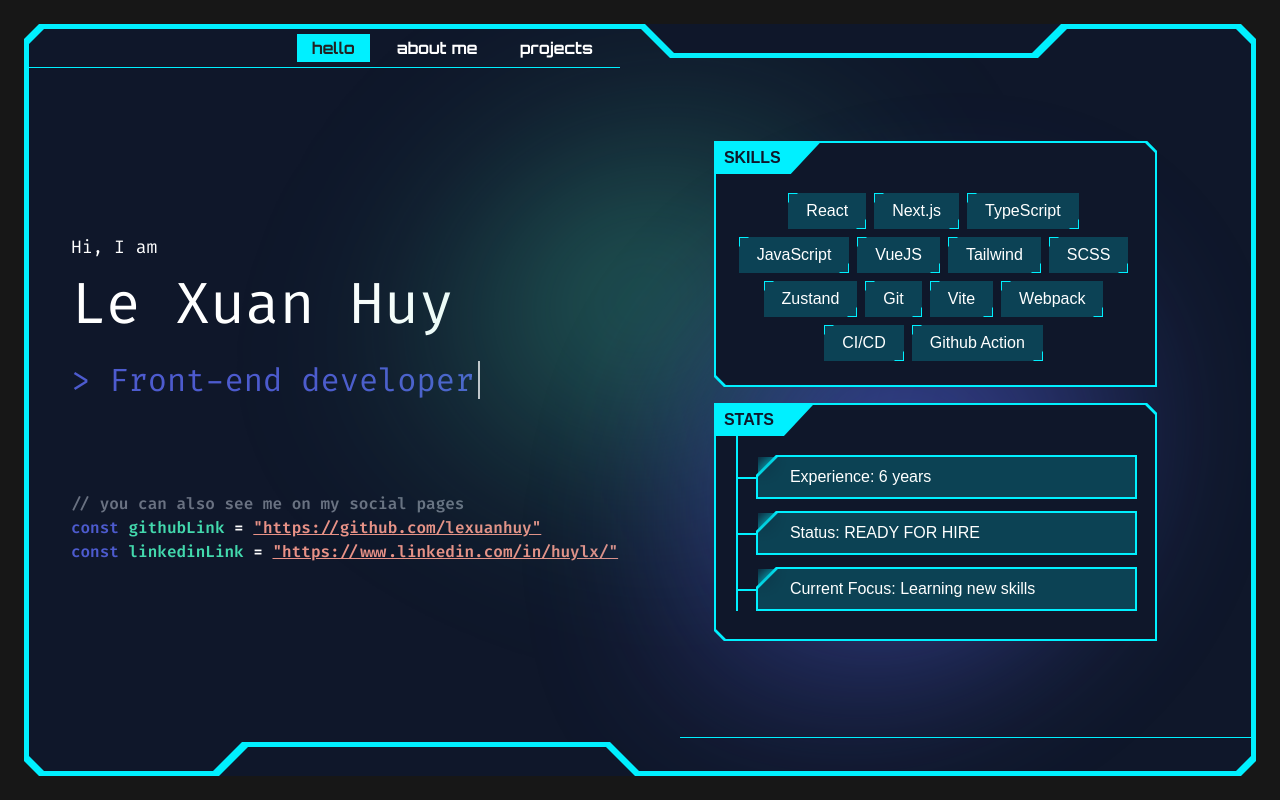
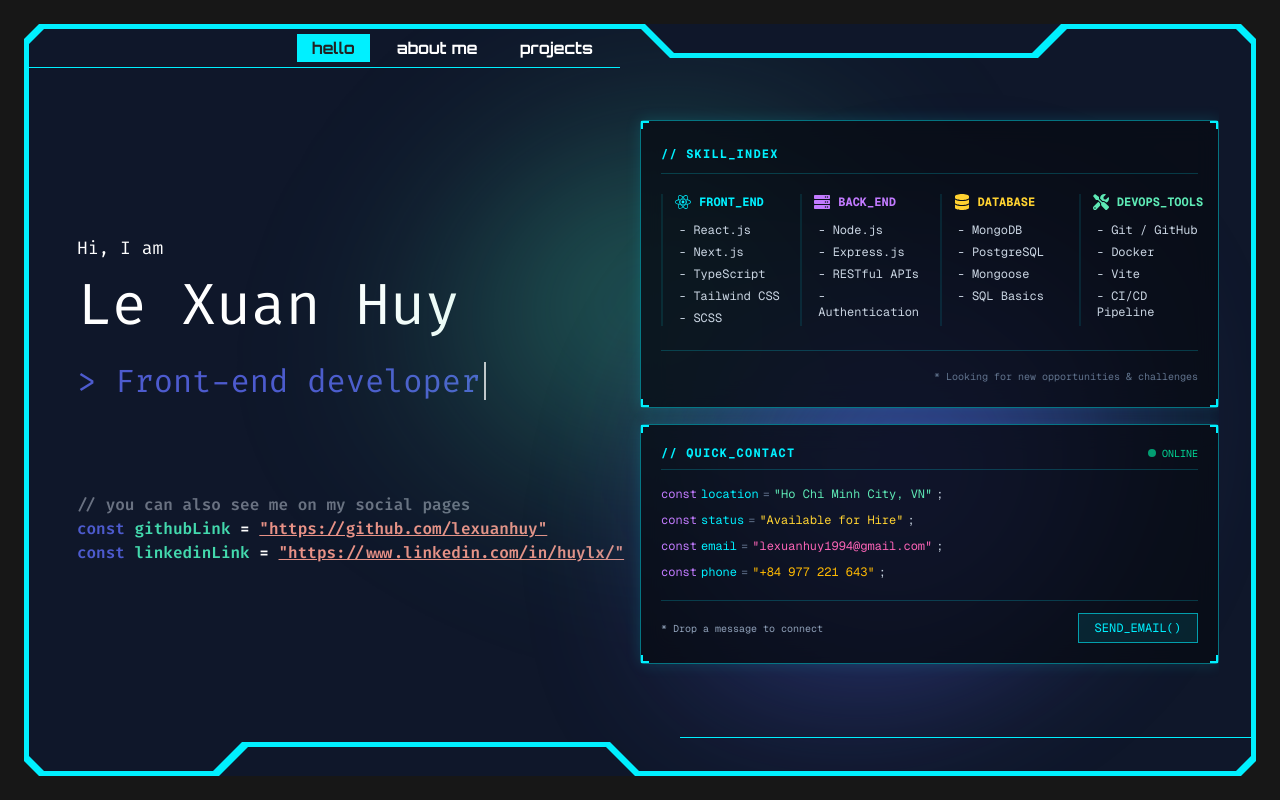
Before and after one commit to lexuanhuy/lexuanhuy.github.io, a Next.js app: page / in a window 1280 px wide. Built offline with nearby package versions, Linux system fonts and the light colour scheme.

Commit message:
Update home page skill and contact

```diff
--- a/app/layout.tsx
+++ b/app/layout.tsx
@@ -45,9 +45,9 @@ export default function RootLayout({
       className={`${geistSans.variable} ${geistMono.variable} ${orbitron.variable} ${firaCode.variable} h-full antialiased`}
     >
       <body className="min-h-full h-[100vh] p-6">
-        <CyberFrame classNameContent="d-flex">
+        <CyberFrame classNameContent="flex">
           <Navbar />
-          <div className="flex-1 h-[90%]">{children}</div>
+          <div className="flex-1">{children}</div>
           <FooterNavbar />
         </CyberFrame>
       </body>
--- a/app/projects/page.tsx
+++ b/app/projects/page.tsx
@@ -21,8 +21,8 @@ const projects: Array<ProjectData> = [
 ]
 
 export default function ProjectPage() {
-    return <div className="h-full flex justify-center items-center font-(family-name:--font-orbitron) overflow-auto">
-        <div className="flex flex-wrap gap-12 justify-center">
+    return <div className="h-full flex py-16 px-4 font-(family-name:--font-orbitron) overflow-auto">
+        <div className="w-full flex flex-wrap items-start gap-12">
             {
                 projects?.map(({ title, icon, description, githubLink }) => {
                     return (
--- a/components/cyber-frame/CyberFrame.module.scss
+++ b/components/cyber-frame/CyberFrame.module.scss
@@ -72,7 +72,7 @@ $contentBorderWidth: 30px;
 .cyber-content-box {
   width: 100%;
   background-color: $background;
-  padding: 20px;
+  padding: 32px;
   position: relative;
   clip-path: polygon(
     $contentClipWidth 0%,
--- a/components/footer-navbar/FooterNavbar.tsx
+++ b/components/footer-navbar/FooterNavbar.tsx
@@ -3,7 +3,7 @@ import styles from "./FooterNavbar.module.scss";
 
 export const FooterNavbar = () => {
     return (
-        <div className={`${styles.footerNavbar} ${styles.footerNavbarBorder}`}>
+        <div className={`${styles.footerNavbar} ${styles.footerNavbarBorder} flex`}>
             <div className="invisible">.</div>
         </div>
     )
--- a/components/navbar/Navbar.module.scss
+++ b/components/navbar/Navbar.module.scss
@@ -3,11 +3,11 @@ $navbarBtnClipLeft: polygon($navbarBtnClipWidth 0%, 100% 0%, calc(100% - $navbar
 $navbarBtnClipRight: polygon(0% 0%, calc(100% - $navbarBtnClipWidth) 0%, 100% 100%, calc($navbarBtnClipWidth - 2px) 100%);
 
 .navbar {
-  position: relative;
+  position: absolute;
   display: inline-block;
   text-align: right;
   width: 50%;
-  top: -15px;
+  top: 5px;
   left: calc(50% - 20px);
   transform: translateX(-100%);
   border-bottom: 1px solid var(--neon-cyan);
--- a/components/pages/home/LeftSide/LeftSide.tsx
+++ b/components/pages/home/LeftSide/LeftSide.tsx
@@ -9,7 +9,7 @@ export const LeftSide = ({ className }: { className?: string }) => {
                     <div className="text-[18px]">Hi, I am</div>
                     <div className="text-[58px]">Le Xuan Huy</div>
                     <div className="text-[32px] text-[#4d5bce] py-2 d-flex">
-                        {`>`}<TypeWriter words={["Front-end developer"]} />
+                        {`>`}<TypeWriter words={["Front-end developer", "Software Engineer"]} />
                     </div>
                 </div>
                 <div className="font-semibold">
--- /dev/null
+++ b/components/pages/home/RightSide/QuickContact.tsx
@@ -0,0 +1,75 @@
+export default function QuickContact({className}: {className?: string}) {
+  return (
+    <div className={`relative p-5 bg-[#080c14]/80 border border-[#00f0ff]/45 rounded-sm backdrop-blur-md shadow-[0_0_15px_rgba(0,240,255,0.15)] ${className}`}>
+      {/* Góc trang trí kiểu HUD sci-fi */}
+      <div className="absolute top-0 left-0 w-2 h-2 border-t-2 border-l-2 border-[#00f0ff]"></div>
+      <div className="absolute top-0 right-0 w-2 h-2 border-t-2 border-r-2 border-[#00f0ff]"></div>
+      <div className="absolute bottom-0 left-0 w-2 h-2 border-b-2 border-l-2 border-[#00f0ff]"></div>
+      <div className="absolute bottom-0 right-0 w-2 h-2 border-b-2 border-r-2 border-[#00f0ff]"></div>
+
+      {/* Tiêu đề module */}
+      <div className="flex items-center justify-between mb-4 pb-2 border-b border-[#00f0ff]/20">
+        <span className="font-mono text-xs uppercase tracking-widest text-[#00f0ff] font-bold">
+          {'// QUICK_CONTACT'}
+        </span>
+        <span className="flex items-center gap-1.5 text-[10px] font-mono text-emerald-400">
+          <span className="w-2 h-2 rounded-full bg-emerald-400 animate-pulse"></span>
+          ONLINE
+        </span>
+      </div>
+
+      {/* Nội dung dạng biến code */}
+      <div className="space-y-2.5 font-mono text-xs text-slate-300">
+        <div className="flex flex-col sm:flex-row sm:items-center gap-1">
+          <span className="text-purple-400">const</span>
+          <span className="text-[#00f0ff]">location</span>
+          <span className="text-slate-500">=</span>
+          <span className="text-emerald-300">{`"Ho Chi Minh City, VN"`}</span>;
+        </div>
+
+        <div className="flex flex-col sm:flex-row sm:items-center gap-1">
+          <span className="text-purple-400">const</span>
+          <span className="text-[#00f0ff]">status</span>
+          <span className="text-slate-500">=</span>
+          <span className="text-amber-300">{`"Available for Hire"`}</span>;
+        </div>
+
+        <div className="flex flex-col sm:flex-row sm:items-center gap-1">
+          <span className="text-purple-400">const</span>
+          <span className="text-[#00f0ff]">email</span>
+          <span className="text-slate-500">=</span>
+          <a
+            href="mailto:lexuanhuy1994@gmail.com"
+            className="text-pink-400 hover:underline truncate"
+          >
+            {`"lexuanhuy1994@gmail.com"`}
+          </a>;
+        </div>
+        <div className="flex flex-col sm:flex-row sm:items-center gap-1">
+          <span className="text-purple-400">const</span>
+          <span className="text-[#00f0ff]">phone</span>
+          <span className="text-slate-500">=</span>
+          <a
+            href="tel:+84977221643"
+            className="text-amber-400 hover:underline truncate"
+          >
+            {`"+84 977 221 643"`}
+          </a>;
+        </div>
+      </div>
+
+      {/* Nút hành động nhanh (Call to Action) */}
+      <div className="mt-5 pt-3 border-t border-[#00f0ff]/20 flex items-center justify-between">
+        <span className="text-[10px] font-mono text-slate-400">
+          * Drop a message to connect
+        </span>
+        <a
+          href="mailto:lexuanhuy1994@gmail.com"
+          className="relative inline-flex items-center px-4 py-1.5 text-xs font-mono text-[#00f0ff] border border-[#00f0ff]/60 bg-[#00f0ff]/10 hover:bg-[#00f0ff] hover:text-black transition-all duration-300 group"
+        >
+          <span>SEND_EMAIL()</span>
+        </a>
+      </div>
+    </div>
+  );
+}
--- a/components/pages/home/RightSide/RightSide.tsx
+++ b/components/pages/home/RightSide/RightSide.tsx
@@ -1,36 +1,13 @@
-import { Frame } from "./Frame";
-import { ListFrame } from "./ListFrame";
-import styles from "./RightSide.module.scss";
-import { Tag } from "./Tag";
+import QuickContact from "./QuickContact";
+import SkillsTerminal from "./SkillsTerminal";
 
 export const RightSide = ({ className }: { className?: string }) => {
     return (
         <div className={`flex items-center flex-col justify-center ${className}`}>
-            <Frame className="w-[75%] mb-4" title="Skills">
-                <div className=" flex justify-center flex-wrap">
-                    <Tag className="mr-2 mb-2">React</Tag>
-                    <Tag className="mr-2 mb-2">Next.js</Tag>
-                    <Tag className="mr-2 mb-2">TypeScript</Tag>
-                    <Tag className="mr-2 mb-2">JavaScript</Tag>
-                    <Tag className="mr-2 mb-2">VueJS</Tag>
-                    <Tag className="mr-2 mb-2">Tailwind</Tag>
-                    <Tag className="mr-2 mb-2">SCSS</Tag>
-                    <Tag className="mr-2 mb-2">Zustand</Tag>
-                    <Tag className="mr-2 mb-2">Git</Tag>
-                    <Tag className="mr-2 mb-2">Vite</Tag>
-                    <Tag className="mr-2 mb-2">Webpack</Tag>
-                    <Tag className="mr-2 mb-2">CI/CD</Tag>
-                    <Tag className="mr-2 mb-2">Github Action</Tag>
-                </div>
-            </Frame>
-            <Frame className="w-[75%] mb-4" title="Stats">
-                <ul className={styles.list}>
-                    <li className={styles.listItem}><ListFrame>Experience: 6 years</ListFrame></li>
-                    <li className={styles.listItem}><ListFrame>Status: READY FOR HIRE</ListFrame></li>
-                    <li className={styles.listItem}><ListFrame>Current Focus: Learning new skills</ListFrame></li>
-                    {/* <li className={styles.listItem}><ListFrame>Target: Looking for Frontend Developer opportunities</ListFrame></li> */}
-                </ul>
-            </Frame>
+            <div className="w-full">
+                <SkillsTerminal className="mb-4" />
+                <QuickContact className="mb-4" />
+            </div>
         </div>
     )
 }
--- /dev/null
+++ b/components/pages/home/RightSide/SkillsTerminal.tsx
@@ -0,0 +1,78 @@
+import { FaReact, FaServer, FaDatabase, FaTools } from 'react-icons/fa';
+import { SiNextdotjs, SiTailwindcss, SiTypescript, SiNodedotjs, SiExpress, SiMongodb, SiPostgresql, SiDocker, SiGit } from 'react-icons/si';
+
+const skillGroups = [
+  {
+    title: "FRONT_END",
+    icon: FaReact,
+    skills: ["React.js", "Next.js", "TypeScript", "Tailwind CSS", "SCSS"],
+    color: "text-[#00f0ff]" // Cyan
+  },
+  {
+    title: "BACK_END",
+    icon: FaServer,
+    skills: ["Node.js", "Express.js", "RESTful APIs", "Authentication"],
+    color: "text-purple-400" // Purple
+  },
+  {
+    title: "DATABASE",
+    icon: FaDatabase,
+    skills: ["MongoDB", "PostgreSQL", "Mongoose", "SQL Basics"],
+    color: "text-amber-300" // Yellow/Amber
+  },
+  {
+    title: "DEVOPS_TOOLS",
+    icon: FaTools,
+    skills: ["Git / GitHub", "Docker", "Vite", "CI/CD Pipeline"],
+    color: "text-emerald-300" // Green
+  },
+];
+
+export default function SkillsTerminal({ className }: { className?: string }) {
+  return (
+    <div className={`relative p-5 bg-[#080c14]/80 border border-[#00f0ff]/45 rounded-sm backdrop-blur-md shadow-[0_0_15px_rgba(0,240,255,0.15)] ${className}`}>
+      {/* Các góc trang trí HUD */}
+      <div className="absolute top-0 left-0 w-2 h-2 border-t-2 border-l-2 border-[#00f0ff]"></div>
+      <div className="absolute top-0 right-0 w-2 h-2 border-t-2 border-r-2 border-[#00f0ff]"></div>
+      <div className="absolute bottom-0 left-0 w-2 h-2 border-b-2 border-l-2 border-[#00f0ff]"></div>
+      <div className="absolute bottom-0 right-0 w-2 h-2 border-b-2 border-r-2 border-[#00f0ff]"></div>
+
+      {/* Tiêu đề module */}
+      <div className="mb-5 pb-2 border-b border-[#00f0ff]/20">
+        <span className="font-mono text-xs uppercase tracking-widest text-[#00f0ff] font-bold">
+          {"// SKILL_INDEX"}
+        </span>
+      </div>
+
+      {/* Nội dung chia nhóm  */}
+      <div className="grid grid-cols-1 md:grid-cols-2 lg:grid-cols-4 gap-5 font-mono text-xs">
+        {skillGroups.map((group, index) => {
+          const Icon = group.icon;
+          return (
+            <div key={index} className="space-y-3 border-l-2 border-[#00f0ff]/10 pl-3 group hover:border-[#00f0ff]/50 transition-all">
+              <div className={`flex items-center gap-2 font-bold ${group.color}`}>
+                <Icon size={16} className="shrink-0" />
+                <span>{group.title}</span>
+              </div>
+              <ul className="space-y-1.5 text-slate-300 list-inside list-['-_'] pl-1">
+                {group.skills.map((skill, skillIndex) => (
+                  <li key={skillIndex} className="hover:text-white transition-colors duration-200 cursor-default">
+                    {skill}
+                  </li>
+                ))}
+              </ul>
+            </div>
+          );
+        })}
+      </div>
+
+      {/* Dòng chú thích cuối */}
+      <div className="mt-6 pt-3 border-t border-[#00f0ff]/20 text-right">
+        <span className="text-[10px] font-mono text-slate-500">
+          * Looking for new opportunities & challenges
+        </span>
+      </div>
+
+    </div>
+  );
+}
```
